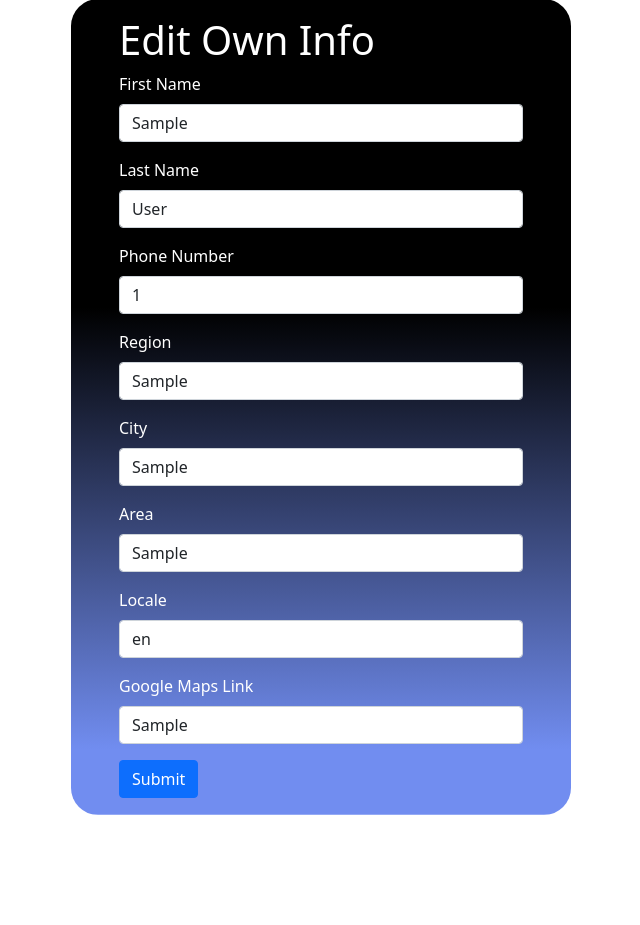
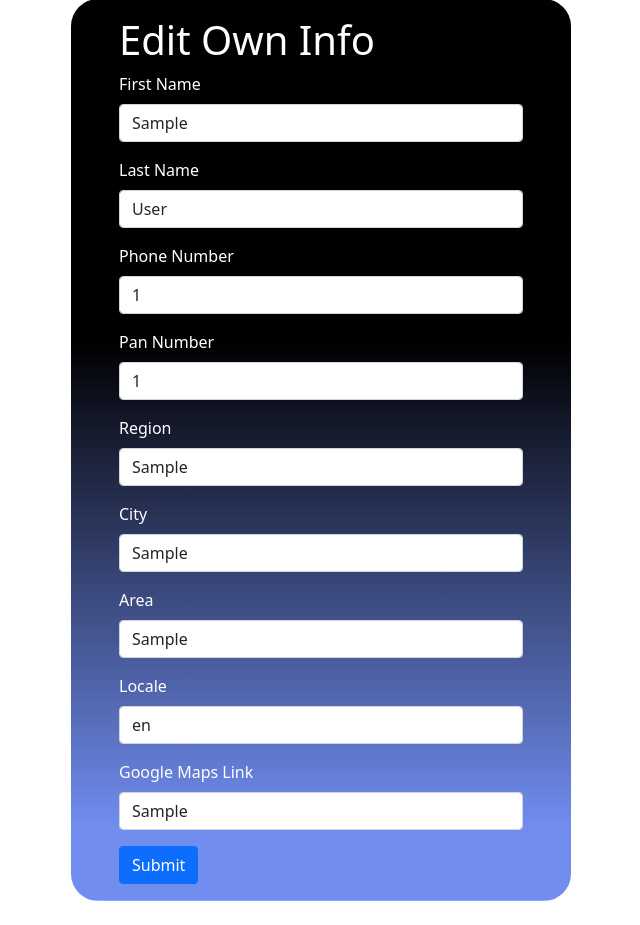
Before and after one commit to namansubedi/eMPORIUM, a Django app: page /editprofile in a window 1280 px wide. Shown: the part 76-1001 px from the top of the page, without its empty margins (319-959 px from the left). Before the commit the page ends 891 px from the top, so only its background shows below. Run offline with Django 3.2, Linux system fonts and the light colour scheme; a user stored in the database is signed in; tables that the repository leaves empty hold one stand-in row (values such as "Sample post"); some libraries are stand-ins or nearby versions; some web fonts are replaced.

Commit message:
added pan number

```diff
--- a/home/models.py
+++ b/home/models.py
@@ -11,8 +11,9 @@ class profiles(models.Model):
     city = models.CharField(max_length=15)
     area = models.CharField(max_length=15)
     locale = models.CharField(max_length=50)
-    is_seller = models.BooleanField(default=False)
+    is_seller = models.BooleanField(default=False,verbose_name="Seller")
     gmap = models.CharField(max_length=100, blank=True, null=True)
+    pan= models.BigIntegerField()
 
 
 
--- a/home/views.py
+++ b/home/views.py
@@ -78,6 +78,7 @@ def editprofile(request):
         profile.area = request.POST['area']
         profile.locale = request.POST['locale']
         profile.gmap = request.POST['gmap']
+        profile.pan = request.POST['pan']
 
         profile.save()
 
@@ -183,6 +184,7 @@ def register(request):
         locale = request.POST['locale']
         gmap = request.POST['gmap']
 
+
         if password1 != password2:
             messages.info(request,'Password Mismatch!')
             return redirect('register')
--- a/templates/editprofile.html
+++ b/templates/editprofile.html
@@ -21,6 +21,12 @@
         <label for="exampleInputPassword1" class="form-label">Phone Number</label>
         <input type="Integer" class="form-control" name="phone_number" value="{{pro.phone_number}}">
     </div>
+    {%if pro.is_seller %}
+     <div class="mt-3 mx-5">
+        <label for="exampleInputPassword1" class="form-label">Pan Number</label>
+        <input type="Integer" class="form-control" name="pan" value="{{pro.pan}}">
+    </div>
+    {% endif %}
     <div class="mt-3 mx-5">
         <label for="exampleInputPassword1" class="form-label">Region</label>
         <input type="text" class="form-control" name="region" value="{{pro.region}}">
```
Also changed, not shown: home/migrations/0013_auto_20210626_1251.py (added), home/migrations/0014_profiles_pan.py (added).
